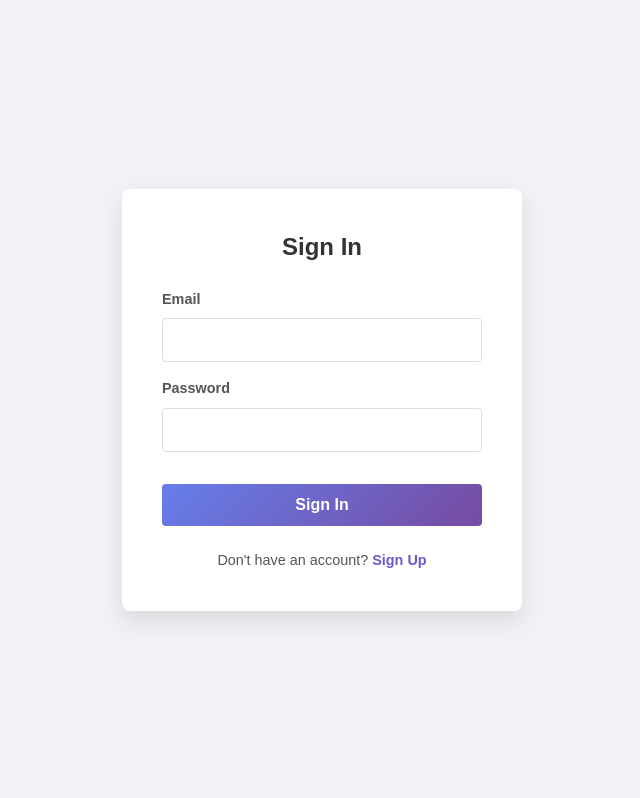
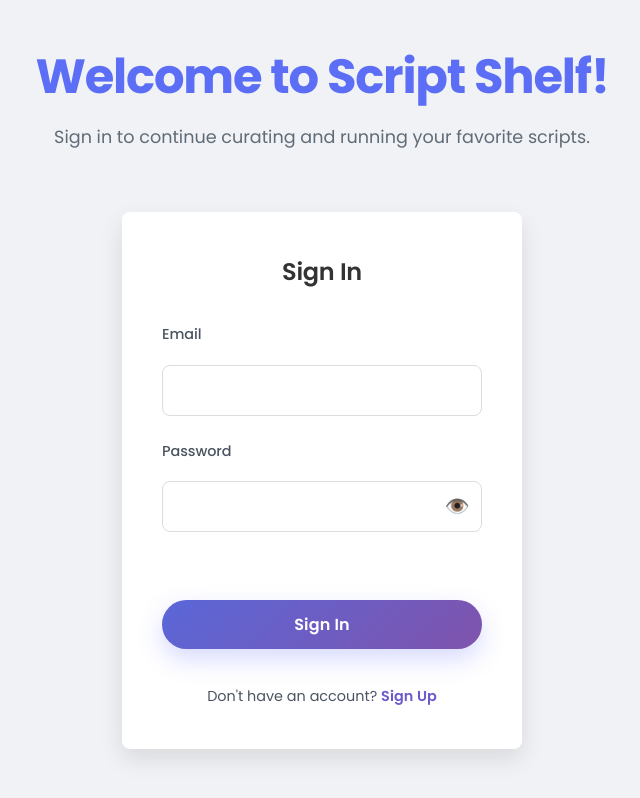
Before and after one commit to AshwinJ127/script-shelf, a React (Vite) app in the folder client/: page / in a window 1280 px wide. Shown: the whole page, without its empty margins (318-958 px from the left). Built offline with nearby package versions, Linux system fonts and the light colour scheme; no server answers.

Commit message:
modified login and registration pages

```diff
--- a/client/package.json
+++ b/client/package.json
@@ -12,7 +12,8 @@
   "dependencies": {
     "axios": "^1.13.0",
     "react": "^19.1.1",
-    "react-dom": "^19.1.1"
+    "react-dom": "^19.1.1",
+    "requirements": "^2.0.2"
   },
   "devDependencies": {
     "@eslint/js": "^9.36.0",
--- a/client/src/App.css
+++ b/client/src/App.css
@@ -1,20 +1,27 @@
+@import url('https://fonts.googleapis.com/css2?family=Poppins:wght@300;400;500;600;700&display=swap');
+
 :root {
-  --sidebar-bg: linear-gradient(135deg, #667eea 0%, #764ba2 100%);
-  --sidebar-color: white;
-  --sidebar-hover-bg: rgba(255, 255, 255, 0.1);
-  --sidebar-active-border: rgba(255, 255, 255, 0.5);
+  --sidebar-bg: linear-gradient(135deg, #5a67d8 0%, #7f53ac 100%);
+  --sidebar-color: #ffffff;
+  --sidebar-hover-bg: rgba(255, 255, 255, 0.08);
+  --sidebar-active-border: rgba(255, 255, 255, 0.6);
 
-  --bg-primary: #f8fafc;
-  --bg-secondary: white;
-  --border-color: #e2e8f0;
+  --bg-primary: #f4f7fb;
+  --bg-primary-accent: radial-gradient(circle at top, #ffffff 0%, #f4f7fb 55%, #e5ecf8 100%);
+  --bg-secondary: rgba(255, 255, 255, 0.92);
+  --border-color: rgba(226, 232, 240, 0.9);
 
-  --text-primary: #2d3748;
-  --text-secondary: #718096;
-  --text-accent: #667eea;
+  --text-primary: #1f2937;
+  --text-secondary: #64748b;
+  --text-accent: #5b6ef5;
 
-  --shadow: 0 4px 6px rgba(0, 0, 0, 0.05);
-  --shadow-lg: 0 8px 25px rgba(0, 0, 0, 0.1);
-  --radius: 12px;
+  --shadow: 0 10px 30px rgba(15, 23, 42, 0.08);
+  --shadow-soft: 0 15px 45px rgba(15, 23, 42, 0.06);
+  --shadow-lg: 0 25px 60px rgba(15, 23, 42, 0.12);
+  --radius: 14px;
+
+  --transition-medium: 200ms ease;
+  --transition-slow: 350ms cubic-bezier(0.19, 1, 0.22, 1);
 }
 
 * {
@@ -24,16 +31,22 @@
 }
 
 body {
-  font-family: -apple-system, BlinkMacSystemFont, 'Segoe UI', 'Roboto', 'Oxygen',
-    'Ubuntu', 'Cantarell', 'Fira Sans', 'Droid Sans', 'Helvetica Neue',
+  font-family: 'Poppins', -apple-system, BlinkMacSystemFont, 'Segoe UI', 'Roboto',
+    'Oxygen', 'Ubuntu', 'Cantarell', 'Fira Sans', 'Droid Sans', 'Helvetica Neue',
     sans-serif;
-  background-color: var(--bg-primary);
+  background: var(--bg-primary-accent);
   color: var(--text-primary);
+  min-height: 100vh;
+  line-height: 1.65;
+  -webkit-font-smoothing: antialiased;
+  background-attachment: fixed;
 }
 
 .app-layout {
   display: flex;
   min-height: 100vh;
+  position: relative;
+  backdrop-filter: blur(0);
 }
 
 .sidebar {
@@ -44,6 +57,16 @@
   flex-direction: column;
   box-shadow: 2px 0 10px rgba(0, 0, 0, 0.1);
   flex-shrink: 0;
+  position: relative;
+  overflow: hidden;
+}
+
+.sidebar::after {
+  content: '';
+  position: absolute;
+  inset: 0;
+  background: radial-gradient(circle at 20% 20%, rgba(255, 255, 255, 0.15), transparent);
+  pointer-events: none;
 }
 
 .sidebar-header {
@@ -67,7 +90,7 @@
 }
 
 .sidebar-nav li {
-  margin: 0.25rem 0;
+  margin: 0.35rem 0;
 }
 
 .nav-item {
@@ -76,8 +99,9 @@
   padding: 0.75rem 1.5rem;
   color: rgba(255, 255, 255, 0.8);
   text-decoration: none;
-  transition: all 0.2s ease;
+  transition: all var(--transition-medium);
   border-left: 3px solid transparent;
+  border-radius: 0 999px 999px 0;
 }
 
 .nav-item:hover {
@@ -114,38 +138,48 @@
   display: flex;
   flex-direction: column;
   overflow-y: auto;
+  background: linear-gradient(145deg, rgba(255, 255, 255, 0.8), rgba(240, 244, 255, 0.6));
+  backdrop-filter: blur(14px);
 }
 
 .main-header {
-  background: var(--bg-secondary);
-  padding: 2rem;
+  background: rgba(255, 255, 255, 0.88);
+  padding: 2.25rem 2.5rem;
   box-shadow: var(--shadow);
   border-bottom: 1px solid var(--border-color);
   z-index: 10;
+  backdrop-filter: blur(18px);
 }
 
 .main-header h1 {
-  font-size: 2rem;
-  font-weight: 600;
+  font-size: 2.15rem;
+  font-weight: 650;
+  letter-spacing: -0.01em;
 }
 
 .dashboard-content,
 .scripts-content {
   flex: 1;
-  padding: 2rem;
+  padding: 2.25rem 2.5rem;
 }
 
 .scripts-content {
-  display: flex;
-  gap: 2rem;
+  display: grid;
+  gap: 2.25rem;
+  grid-template-columns: repeat(auto-fit, minmax(280px, 1fr));
 }
 
 .card {
+  position: relative;
   background: var(--bg-secondary);
   border-radius: var(--radius);
-  padding: 2rem;
-  box-shadow: var(--shadow);
+  padding: 2.25rem;
+  box-shadow: var(--shadow-soft);
   border: 1px solid var(--border-color);
+  backdrop-filter: blur(10px);
+  overflow: hidden;
+  transition: transform var(--transition-slow), box-shadow var(--transition-slow);
+  animation: fade-in-up 450ms ease both;
 }
 
 .card h3, .card h4 {
@@ -153,6 +187,27 @@
   font-weight: 600;
   color: var(--text-primary);
   margin-bottom: 1rem;
+}
+
+.card::before {
+  content: '';
+  position: absolute;
+  inset: -30%;
+  background: radial-gradient(circle at 20% 20%, rgba(90, 103, 216, 0.18), transparent 60%);
+  opacity: 0;
+  transition: opacity var(--transition-slow), transform var(--transition-slow);
+  transform: translate3d(-10%, -10%, 0) rotate(5deg);
+  pointer-events: none;
+}
+
+.card:hover {
+  transform: translateY(-6px);
+  box-shadow: var(--shadow-lg);
+}
+
+.card:hover::before {
+  opacity: 1;
+  transform: translate3d(0, 0, 0) rotate(0deg);
 }
 
 .card p {
@@ -169,19 +224,23 @@
   border-radius: 8px;
   font-weight: 500;
   cursor: pointer;
-  transition: all 0.2s ease;
+  transition: transform var(--transition-medium), box-shadow var(--transition-medium), filter var(--transition-medium);
   font-size: 0.9rem;
+  box-shadow: 0 10px 25px rgba(94, 109, 255, 0.25);
+  letter-spacing: 0.01em;
 }
 
 button:hover {
-  transform: translateY(-1px);
-  box-shadow: 0 4px 12px rgba(102, 126, 234, 0.4);
+  transform: translateY(-2px) scale(1.01);
+  box-shadow: 0 16px 30px rgba(90, 103, 216, 0.35);
+  filter: brightness(1.05);
 }
 
 button[type="button"] {
   background: var(--bg-secondary);
   color: var(--text-secondary);
   border: 1px solid var(--border-color);
+  box-shadow: none;
 }
 
 button[type="button"]:hover {
@@ -232,10 +291,18 @@
   border-radius: var(--radius);
   padding: 1.5rem;
   margin-bottom: 1rem;
+  background: rgba(255, 255, 255, 0.75);
+  box-shadow: var(--shadow);
+  transition: transform var(--transition-medium), box-shadow var(--transition-medium);
 }
 
 .snippet-item:last-child {
   margin-bottom: 0;
+}
+
+.snippet-item:hover {
+  transform: translateY(-4px);
+  box-shadow: var(--shadow-lg);
 }
 
 .snippet-item-header {
@@ -261,6 +328,7 @@
   overflow-x: auto;
   border-radius: 8px;
   border: 1px solid var(--border-color);
+  box-shadow: inset 0 0 0 1px rgba(255, 255, 255, 0.4);
 }
 
 .snippet-item code {
@@ -268,9 +336,50 @@
   font-size: 0.85rem;
 }
 
+::-webkit-scrollbar {
+  width: 10px;
+  height: 10px;
+}
+
+::-webkit-scrollbar-track {
+  background: rgba(226, 232, 240, 0.6);
+  border-radius: 999px;
+}
+
+::-webkit-scrollbar-thumb {
+  background: linear-gradient(180deg, rgba(90, 103, 216, 0.9), rgba(127, 83, 172, 0.9));
+  border-radius: 999px;
+  border: 2px solid rgba(226, 232, 240, 0.7);
+}
+
+::-webkit-scrollbar-thumb:hover {
+  filter: brightness(1.05);
+}
+
+@keyframes fade-in-up {
+  from {
+    opacity: 0;
+    transform: translate3d(0, 10px, 0);
+  }
+  to {
+    opacity: 1;
+    transform: translate3d(0, 0, 0);
+  }
+}
+
+@media (prefers-reduced-motion: reduce) {
+  * {
+    animation-duration: 1ms !important;
+    animation-iteration-count: 1 !important;
+    transition-duration: 1ms !important;
+    scroll-behavior: auto !important;
+  }
+}
+
 @media (max-width: 900px) {
   .scripts-content {
-    flex-direction: column;
+    grid-template-columns: 1fr;
+    gap: 1.5rem;
   }
 }
 
@@ -311,7 +420,6 @@
 
   .dashboard-content,
   .scripts-content {
-    grid-template-columns: 1fr;
     padding: 1rem;
     gap: 1rem;
   }
--- /dev/null
+++ b/client/src/components/RegistrationBanner.jsx
@@ -0,0 +1,36 @@
+function RegistrationBanner() {
+  return (
+    <div
+      style={{
+        textAlign: 'center',
+        marginBottom: '2.25rem',
+      }}
+    >
+      <h1
+        style={{
+          fontSize: '2.85rem',
+          fontWeight: '700',
+          color: '#5b6ef5',
+          margin: 0,
+          letterSpacing: '-0.02em',
+        }}
+      >
+        New to Script Shelf?
+      </h1>
+      <p
+        style={{
+          marginTop: '1.1rem',
+          fontSize: '1.05rem',
+          color: '#5f6b78',
+          maxWidth: '520px',
+          marginLeft: 'auto',
+          marginRight: 'auto',
+        }}
+      >
+        Start by entering your email and creating a password!
+      </p>
+    </div>
+  );
+}
+
+export default RegistrationBanner;
--- /dev/null
+++ b/client/src/components/WelcomeBanner.jsx
@@ -0,0 +1,36 @@
+function WelcomeBanner() {
+  return (
+    <div
+      style={{
+        textAlign: 'center',
+        marginBottom: '2.25rem',
+      }}
+    >
+      <h1
+        style={{
+          fontSize: '3rem',
+          fontWeight: '700',
+          color: '#5b6ef5',
+          margin: 0,
+          letterSpacing: '-0.025em',
+        }}
+      >
+        Welcome to Script Shelf!
+      </h1>
+      <p
+        style={{
+          marginTop: '1.15rem',
+          fontSize: '1.1rem',
+          color: '#5f6b78',
+          maxWidth: '540px',
+          marginLeft: 'auto',
+          marginRight: 'auto',
+        }}
+      >
+        Sign in to continue curating and running your favorite scripts.
+      </p>
+    </div>
+  );
+}
+
+export default WelcomeBanner;
--- a/client/src/pages/Login.jsx
+++ b/client/src/pages/Login.jsx
@@ -1,10 +1,12 @@
 import { useState } from 'react';
 import axios from 'axios';
+import WelcomeBanner from '../components/WelcomeBanner';
 
 function Login({ onLoginSuccess, onSwitchToRegister }) {
   const [email, setEmail] = useState('');
   const [password, setPassword] = useState('');
   const [message, setMessage] = useState('');
+  const [showPassword, setShowPassword] = useState(false);
 
   const handleSubmit = async (e) => {
     e.preventDefault();
@@ -44,12 +46,16 @@
         display: 'flex',
         alignItems: 'center',
         justifyContent: 'center',
+        flexDirection: 'column',
         height: '100vh',
         width: '100vw',
         backgroundColor: '#f0f2f5',
-        fontFamily: 'Arial, sans-serif',
+        fontFamily: "'Poppins', 'Segoe UI', sans-serif",
+        padding: '2rem',
+        gap: '1.5rem',
       }}
     >
+      <WelcomeBanner />
       <form
         onSubmit={handleSubmit}
         style={{
@@ -63,13 +69,15 @@
           maxWidth: '400px',
           width: '100%',
           boxSizing: 'border-box',
+          fontFamily: 'inherit',
+          gap: '0.75rem',
         }}
       >
-        <h2 style={{ textAlign: 'center', color: '#333', margin: '0 0 1.5rem 0' }}>
+        <h2 style={{ textAlign: 'center', color: '#333', margin: '0 0 1.25rem 0', fontWeight: 600, letterSpacing: '-0.01em' }}>
           Sign In
         </h2>
 
-        <label htmlFor="email" style={{ marginBottom: '0.5rem', fontSize: '0.9rem', fontWeight: '600', color: '#555' }}>
+        <label htmlFor="email" style={{ marginBottom: '0.35rem', fontSize: '0.9rem', fontWeight: 500, color: '#4a5460', letterSpacing: '-0.005em' }}>
           Email
         </label>
         <input
@@ -82,17 +90,19 @@
             padding: '12px',
             fontSize: '1rem',
             border: '1px solid #ddd',
-            borderRadius: '4px',
+            borderRadius: '8px',
             boxSizing: 'border-box',
             width: '100%',
+            fontFamily: 'inherit',
           }}
         />
 
-        <label htmlFor="password" style={{ marginTop: '1rem', marginBottom: '0.5rem', fontSize: '0.9rem', fontWeight: '600', color: '#555' }}>
+        <label htmlFor="password" style={{ marginTop: '0.75rem', marginBottom: '0.35rem', fontSize: '0.9rem', fontWeight: 500, color: '#4a5460', letterSpacing: '-0.005em' }}>
           Password
         </label>
+        <div style={{ position: 'relative', width: '100%' }}>
           <input
-          type="password"
+            type={showPassword ? 'text' : 'password'}
             id="password"
             value={password}
             onChange={(e) => setPassword(e.target.value)}
@@ -101,11 +111,33 @@
               padding: '12px',
               fontSize: '1rem',
               border: '1px solid #ddd',
-            borderRadius: '4px',
+              borderRadius: '8px',
               boxSizing: 'border-box',
               width: '100%',
+              fontFamily: 'inherit',
+              paddingRight: '44px',
             }}
           />
+          <button
+            type="button"
+            onClick={() => setShowPassword((prev) => !prev)}
+            aria-label={showPassword ? 'Hide password' : 'Show password'}
+            style={{
+              position: 'absolute',
+              right: '12px',
+              top: '50%',
+              transform: 'translateY(-50%)',
+              border: 'none',
+              background: 'transparent',
+              cursor: 'pointer',
+              fontSize: '1.25rem',
+              lineHeight: 1,
+              padding: 0,
+            }}
+          >
+            {showPassword ? '🙈' : '👁️'}
+          </button>
+        </div>
 
         <button
           type="submit"
@@ -113,12 +145,13 @@
             marginTop: '2rem',
             padding: '12px',
             border: 'none',
-            borderRadius: '4px',
+            borderRadius: '999px',
             backgroundColor: '#6a5acd',
             color: 'white',
             fontSize: '1rem',
-            fontWeight: 'bold',
+            fontWeight: 600,
             cursor: 'pointer',
+            letterSpacing: '0.01em',
           }}
         >
           Sign In
@@ -128,11 +161,11 @@
           <p style={messageStyle}>{message}</p>
         )}
 
-        <p style={{ marginTop: '1.5rem', textAlign: 'center', fontSize: '0.9rem', color: '#555' }}>
+        <p style={{ marginTop: '1.5rem', textAlign: 'center', fontSize: '0.9rem', color: '#4a5460', fontWeight: 400 }}>
           Don't have an account?{' '}
           <span
             onClick={onSwitchToRegister}
-            style={{ color: '#6a5acd', fontWeight: 'bold', cursor: 'pointer' }}
+            style={{ color: '#6a5acd', fontWeight: 600, cursor: 'pointer', letterSpacing: '0.005em' }}
           >
             Sign Up
           </span>
--- a/client/src/pages/Register.jsx
+++ b/client/src/pages/Register.jsx
@@ -1,10 +1,12 @@
 import { useState } from 'react';
 import axios from 'axios';
+import RegistrationBanner from '../components/RegistrationBanner';
 
 function Register({ onRegisterSuccess }) {
   const [email, setEmail] = useState('');
   const [password, setPassword] = useState('');
   const [message, setMessage] = useState('');
+  const [showPassword, setShowPassword] = useState(false);
 
   const handleSubmit = async (e) => {
     e.preventDefault();
@@ -47,32 +49,38 @@
         display: 'flex',
         alignItems: 'center',
         justifyContent: 'center',
+        flexDirection: 'column',
         height: '100vh',
         width: '100vw',
         backgroundColor: '#f0f2f5',
-        fontFamily: 'Arial, sans-serif',
+        fontFamily: "'Poppins', 'Segoe UI', sans-serif",
+        padding: '2rem',
+        gap: '1.5rem',
       }}
     >
+      <RegistrationBanner />
       <form
         onSubmit={handleSubmit}
         style={{
           display: 'flex',
           flexDirection: 'column',
-          padding: '2.5rem',
+          padding: '2.1rem',
           backgroundColor: 'white',
           borderRadius: '8px',
           boxShadow: '0 10px 25px rgba(0,0,0,0.1)',
-          minWidth: '350px',
-          maxWidth: '400px',
+          minWidth: '300px',
+          maxWidth: '340px',
           width: '100%',
           boxSizing: 'border-box',
+          fontFamily: 'inherit',
+          gap: '0.75rem',
         }}
       >
-        <h2 style={{ textAlign: 'center', color: '#333', margin: '0 0 1.5rem 0' }}>
+        <h2 style={{ textAlign: 'center', color: '#333', margin: '0 0 1.25rem 0', fontWeight: 600, letterSpacing: '-0.01em' }}>
           Create Your Account
         </h2>
 
-        <label htmlFor="email" style={{ marginBottom: '0.5rem', fontSize: '0.9rem', fontWeight: '600', color: '#555' }}>
+        <label htmlFor="email" style={{ marginBottom: '0.35rem', fontSize: '0.9rem', fontWeight: 500, color: '#4a5460', letterSpacing: '-0.005em' }}>
           Email
         </label>
         <input
@@ -85,17 +93,19 @@
             padding: '12px',
             fontSize: '1rem',
             border: '1px solid #ddd',
-            borderRadius: '4px',
+            borderRadius: '8px',
             boxSizing: 'border-box',
             width: '100%',
+            fontFamily: 'inherit',
           }}
         />
 
-        <label htmlFor="password" style={{ marginTop: '1rem', marginBottom: '0.5rem', fontSize: '0.9rem', fontWeight: '600', color: '#555' }}>
+        <label htmlFor="password" style={{ marginTop: '0.75rem', marginBottom: '0.35rem', fontSize: '0.9rem', fontWeight: 500, color: '#4a5460', letterSpacing: '-0.005em' }}>
           Password
         </label>
+        <div style={{ position: 'relative', width: '100%' }}>
           <input
-          type="password"
+            type={showPassword ? 'text' : 'password'}
             id="password"
             value={password}
             onChange={(e) => setPassword(e.target.value)}
@@ -105,11 +115,33 @@
               padding: '12px',
               fontSize: '1rem',
               border: '1px solid #ddd',
-            borderRadius: '4px',
+              borderRadius: '8px',
               boxSizing: 'border-box',
               width: '100%',
+              fontFamily: 'inherit',
+              paddingRight: '44px',
             }}
           />
+          <button
+            type="button"
+            onClick={() => setShowPassword((prev) => !prev)}
+            aria-label={showPassword ? 'Hide password' : 'Show password'}
+            style={{
+              position: 'absolute',
+              right: '12px',
+              top: '50%',
+              transform: 'translateY(-50%)',
+              border: 'none',
+              background: 'transparent',
+              cursor: 'pointer',
+              fontSize: '1.25rem',
+              lineHeight: 1,
+              padding: 0,
+            }}
+          >
+            {showPassword ? '🙈' : '👁️'}
+          </button>
+        </div>
 
         <button
           type="submit"
@@ -117,12 +149,13 @@
             marginTop: '2rem',
             padding: '12px',
             border: 'none',
-            borderRadius: '4px',
+            borderRadius: '999px',
             backgroundColor: '#6a5acd',
             color: 'white',
             fontSize: '1rem',
-            fontWeight: 'bold',
+            fontWeight: 600,
             cursor: 'pointer',
+            letterSpacing: '0.01em',
           }}
         >
           Create Account
```
Also changed, not shown: 1 other file (tests, documents, lock files or other folders). Lines whose indentation alone changed are shown as unchanged.
